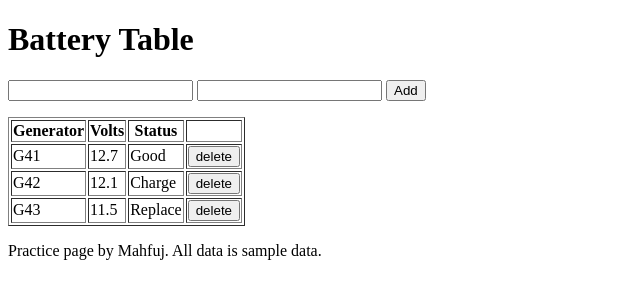
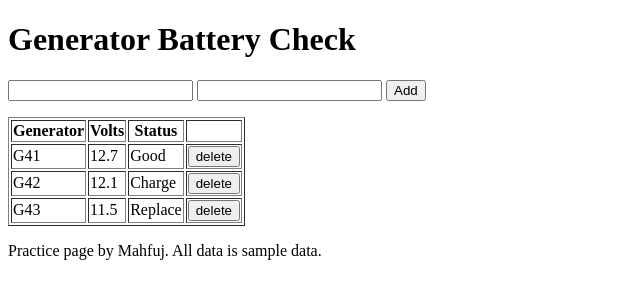
Before and after one commit to mahfujalam-dev/generator-practice, a plain HTML site: page index.html in a window 1280 px wide. Shown: the whole page, without its empty margins (0-640 px from the left). Drawn offline with Linux system fonts and the light colour scheme.

Commit message:
Change page title

```diff
--- a/index.html
+++ b/index.html
@@ -8,7 +8,7 @@
 </head>
 
 <body>
-  <h1>Battery Table</h1>
+  <h1>Generator Battery Check</h1>
   <input id="nameBox">
   <input type="number" id="voltBox">
   <button onclick="addBattery()">Add</button>
```
